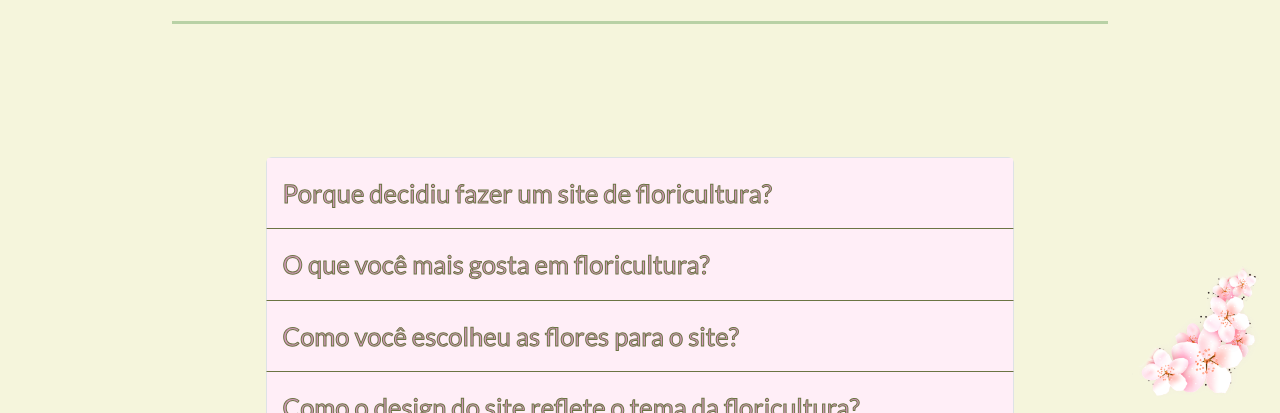
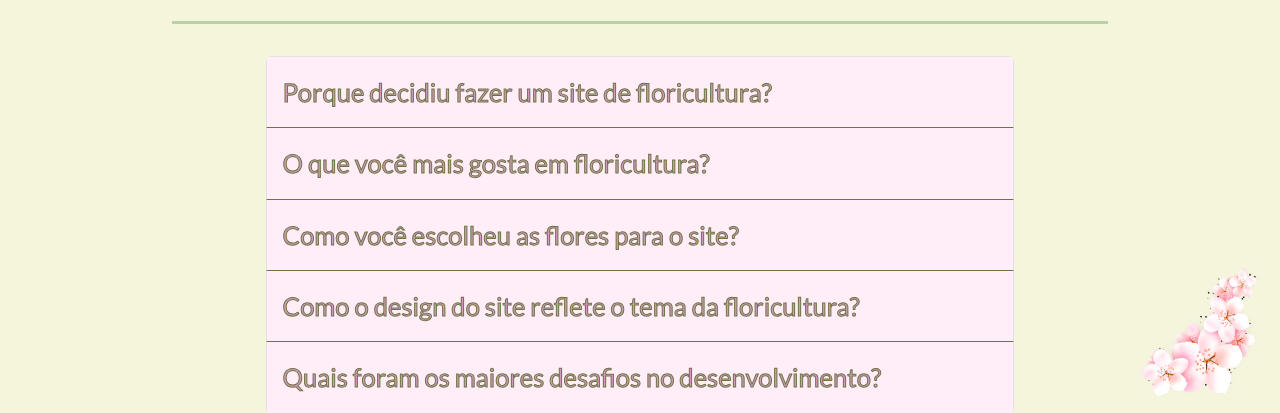
Before and after one commit to glautonOsorio/Ste-s-Garden, a plain HTML site: page pages/ajuda.html in a window 1280 px wide. Shown: the part 387-800 px from the top of the page. Drawn offline with nearby package versions, Linux system fonts and the light colour scheme; a web font is replaced by a local one.

Commit message:
feat: corrigindo erro de pagina

```diff
--- a/styles.css
+++ b/styles.css
@@ -25,4 +25,5 @@ html {
   font-optical-sizing: auto;
   width: 100%;
   height: 100%;
+  margin: 0;
 }
--- a/styles/about.css
+++ b/styles/about.css
@@ -1,4 +1,5 @@
 .main-container {
+  flex: 1;
   display: flex;
   align-items: center;
   flex-direction: column;
--- a/styles/ajuda.css
+++ b/styles/ajuda.css
@@ -1,11 +1,11 @@
 .main-container {
+  flex: 1;
   display: flex;
   align-items: center;
   flex-direction: column;
   justify-content: center;
   gap: 1rem;
   padding: 1rem;
-  height: 100vh;
 }
 
 .title {
--- a/styles/main.css
+++ b/styles/main.css
@@ -5,6 +5,7 @@
   justify-content: center;
   gap: 1rem;
   padding: 1rem;
+  flex: 1;
 }
 
 .main-carousel-container {
--- a/styles/products-layout.css
+++ b/styles/products-layout.css
@@ -1,4 +1,5 @@
 .main-container {
+  flex: 1;
   display: flex;
   align-items: center;
   flex-direction: column;
```
